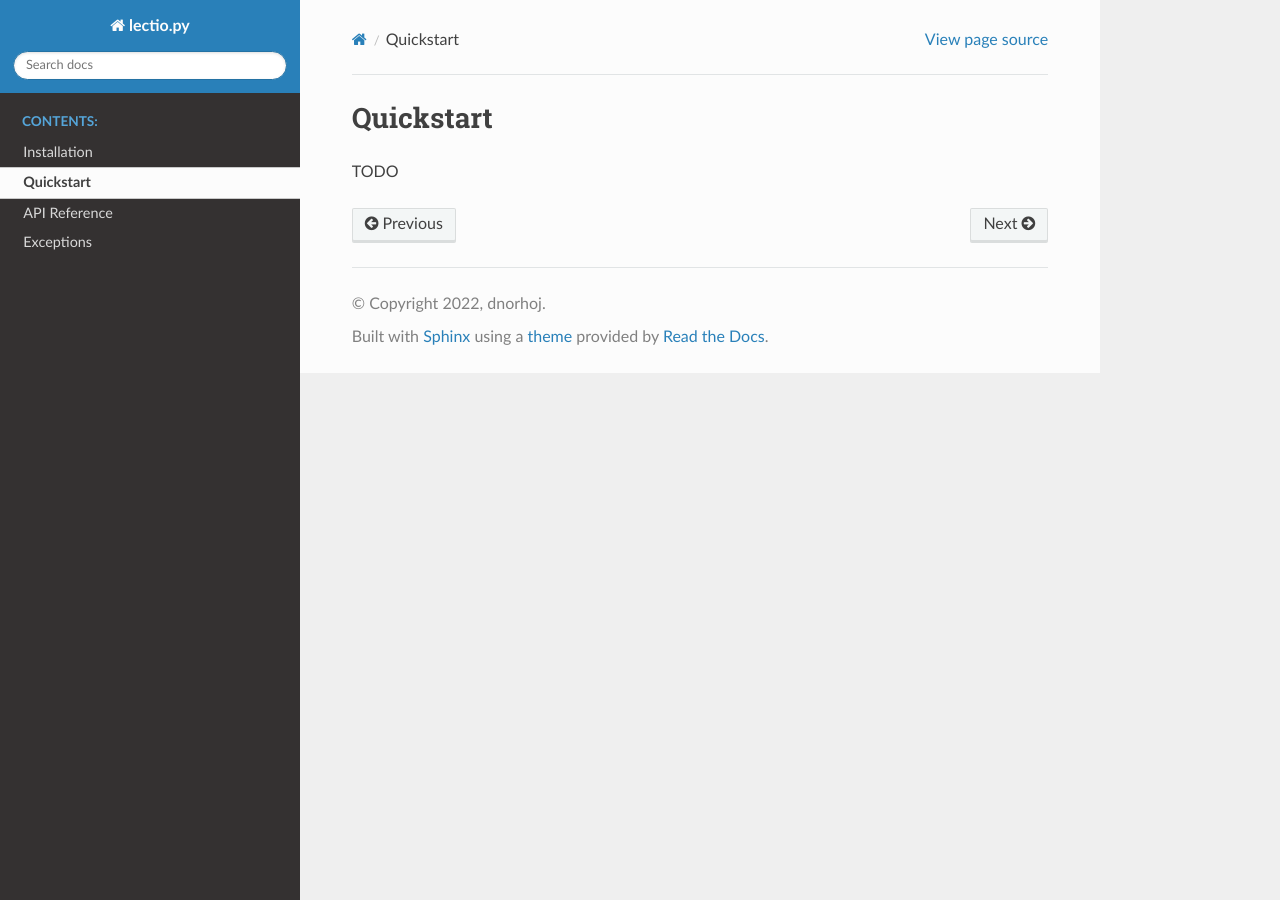
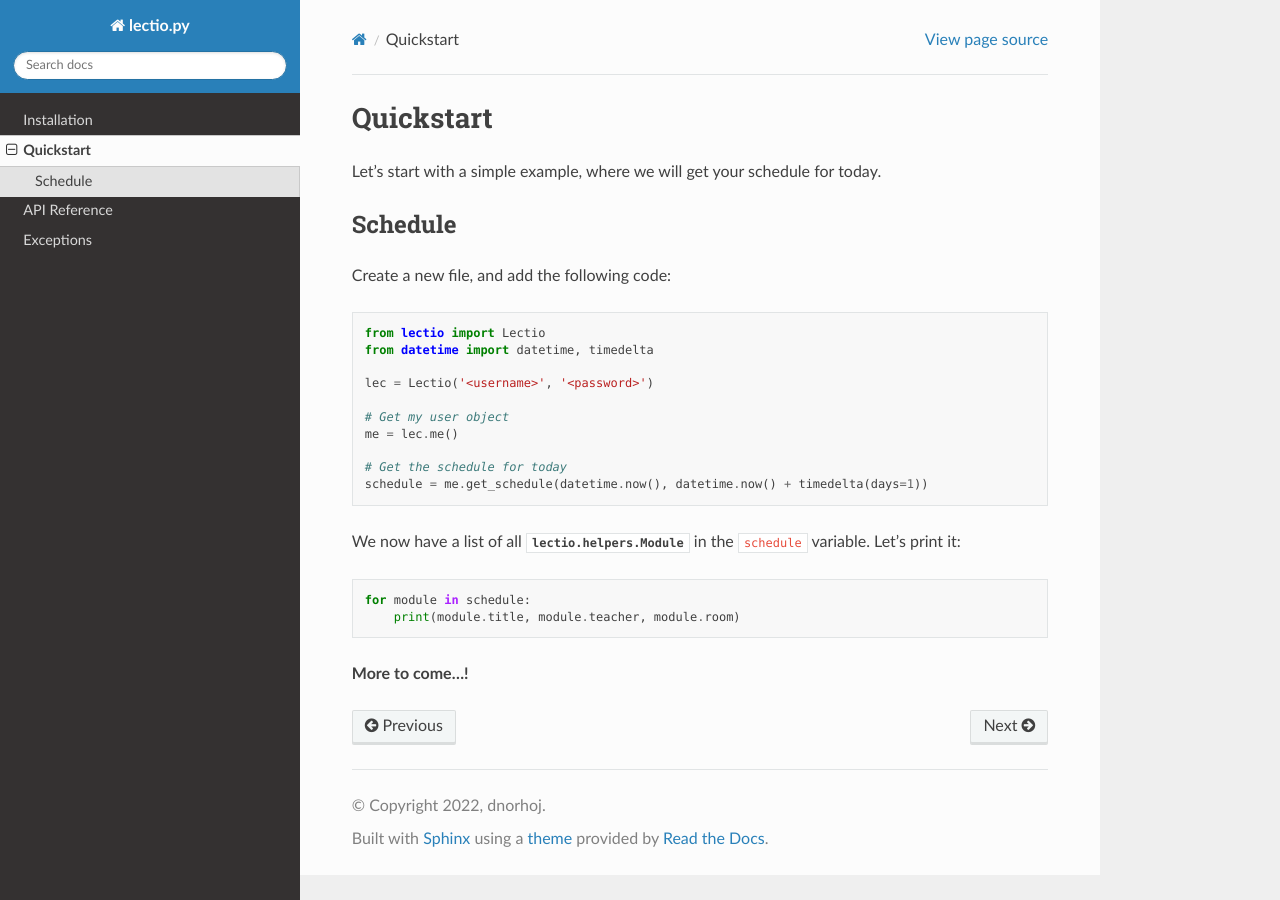
Before and after one commit to dnorhoj/lectio.py, a Sphinx documentation site: the page built from docs/quickstart.rst, in a window 1280 px wide. Built offline with Sphinx 7.4.7 and the Read the Docs theme 2.0.0, drawn with Linux system fonts in a browser that asks for light colours.

```diff
--- a/docs/quickstart.rst
+++ b/docs/quickstart.rst
@@ -1,4 +1,31 @@
 Quickstart
 ==========
 
-TODO
+Let's start with a simple example, where we will get your schedule for today.
+
+Schedule
+--------
+
+Create a new file, and add the following code:
+
+.. code-block:: python
+
+    from lectio import Lectio
+    from datetime import datetime, timedelta
+
+    lec = Lectio('<username>', '<password>')
+
+    # Get my user object
+    me = lec.me()
+
+    # Get the schedule for today
+    schedule = me.get_schedule(datetime.now(), datetime.now() + timedelta(days=1))
+
+We now have a list of all :class:`lectio.helpers.Module` in the ``schedule`` variable. Let's print it:
+
+.. code-block:: python
+
+    for module in schedule:
+        print(module.title, module.teacher, module.room)
+
+**More to come...!**
```
Also changed, not shown: docs/index.rst (+23 -2 lines), docs/installation.rst (+16 -1 lines), docs/reference.rst (+48 -1 lines).
